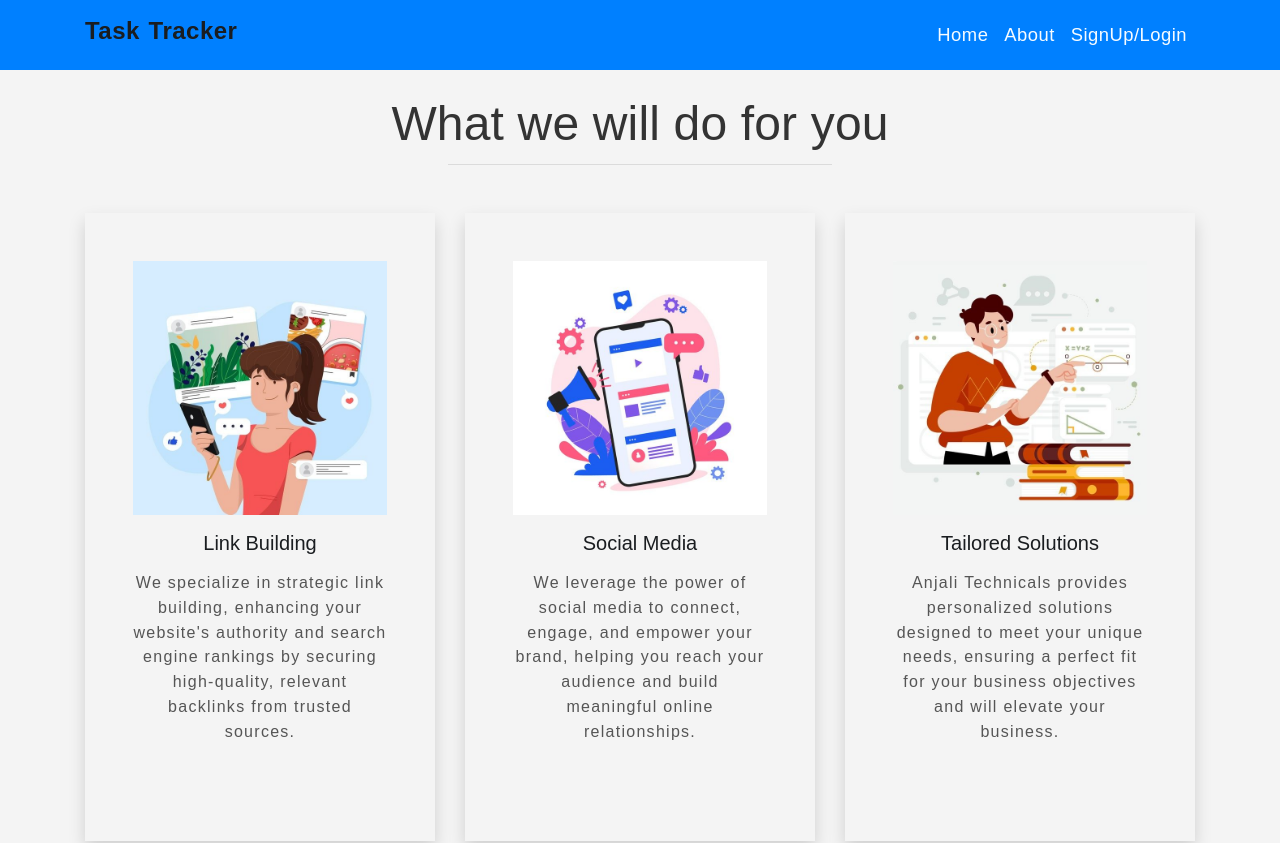
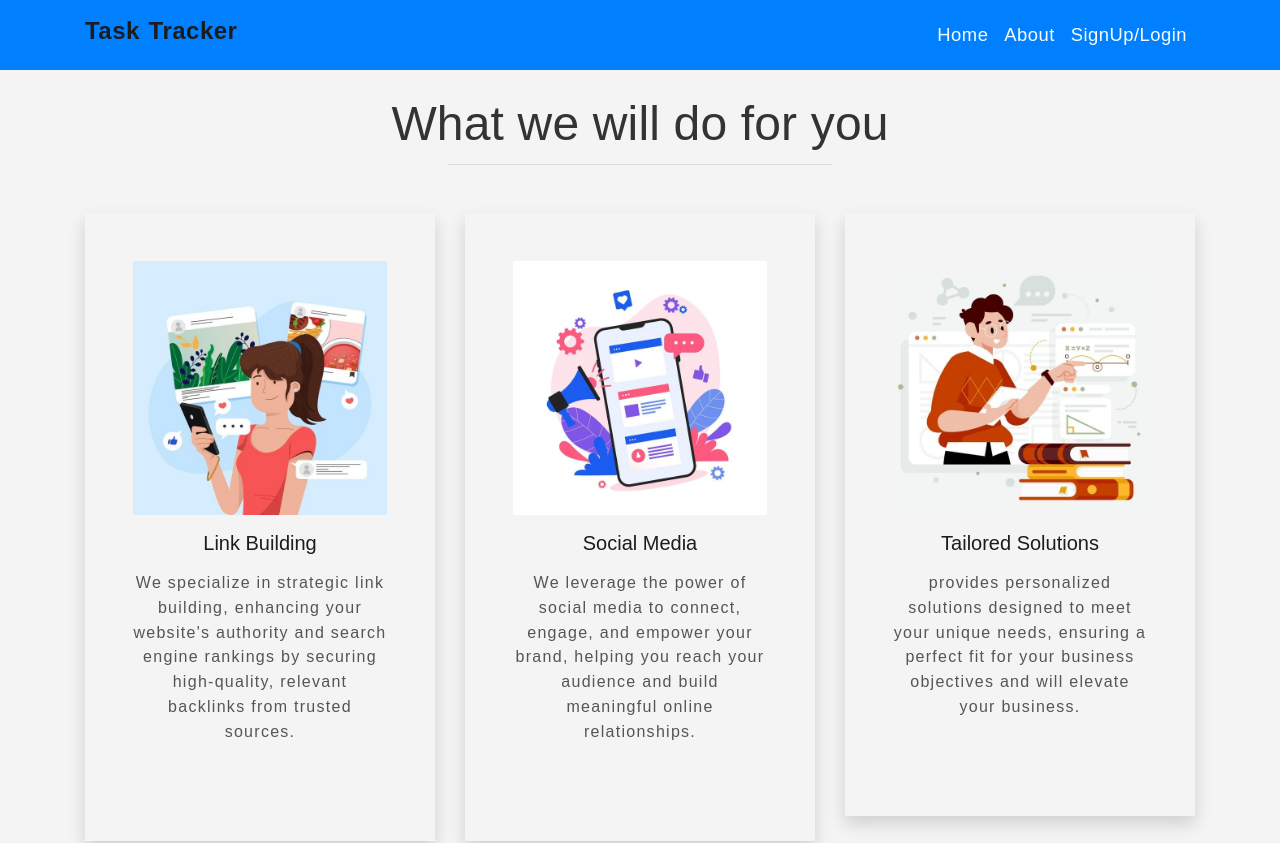
Before and after one commit to arush-shri/TaskTracker, a React (Create React App) app in the folder frontend/: page /About in a window 1280 px wide. Shown: the top 843 px of the page. Built offline with nearby package versions, Linux system fonts and the light colour scheme.

Commit message:
Update About.jsx

```diff
--- a/frontend/src/components/About/About.jsx
+++ b/frontend/src/components/About/About.jsx
@@ -36,7 +36,7 @@ const About = () => {
         <div class="text-center card-box rounded-2 p-5 shadow">
           <img src="images/social3.jpeg" alt="link" class="img-fluid"></img>
           <h5 class="my-3 fw-normal">Tailored Solutions</h5>
-          <p class="mb-5">Anjali Technicals provides personalized solutions designed to meet your unique needs, ensuring a perfect fit for your business objectives and will elevate your business.</p>
+          <p class="mb-5"> provides personalized solutions designed to meet your unique needs, ensuring a perfect fit for your business objectives and will elevate your business.</p>
 
         </div>
       </div>
```
